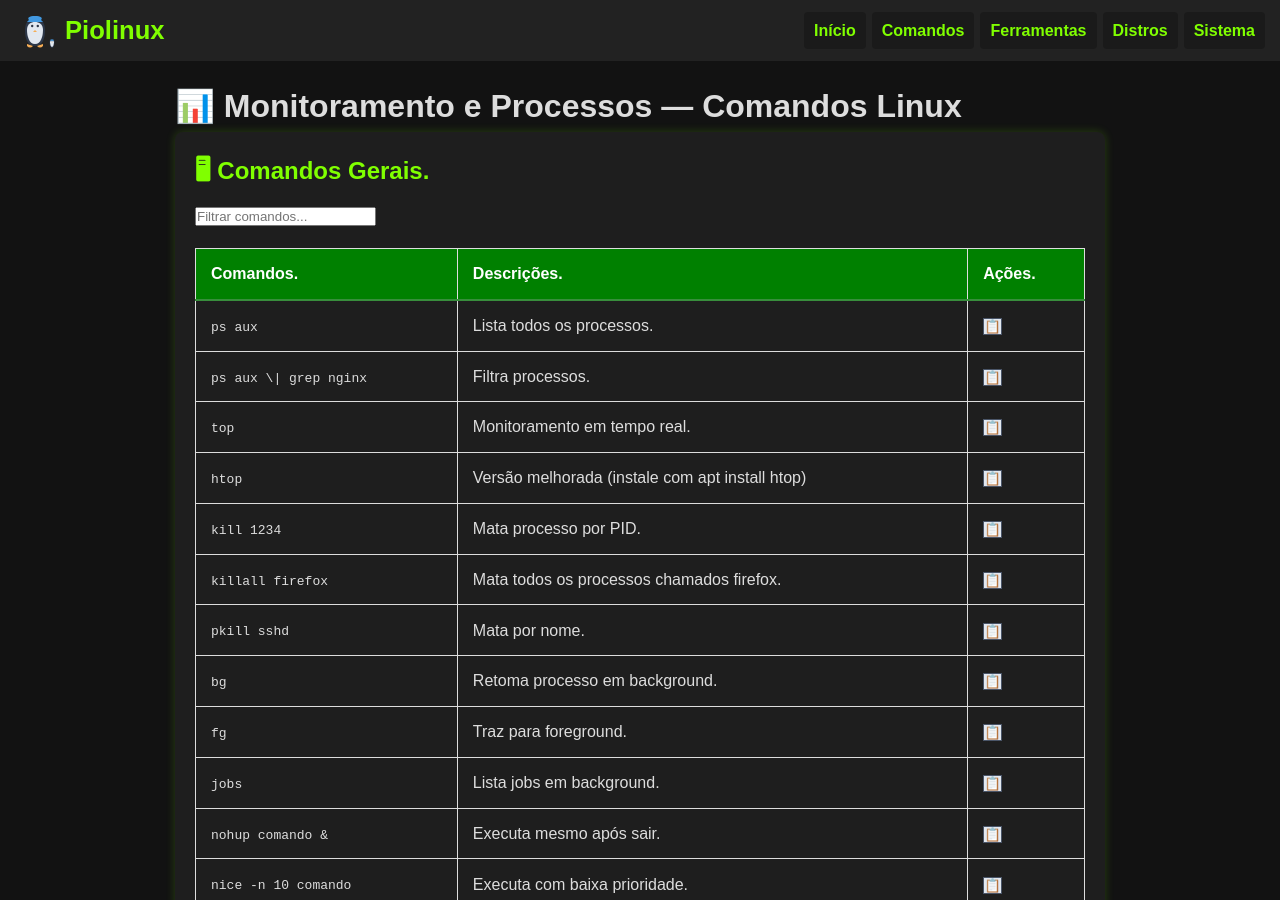
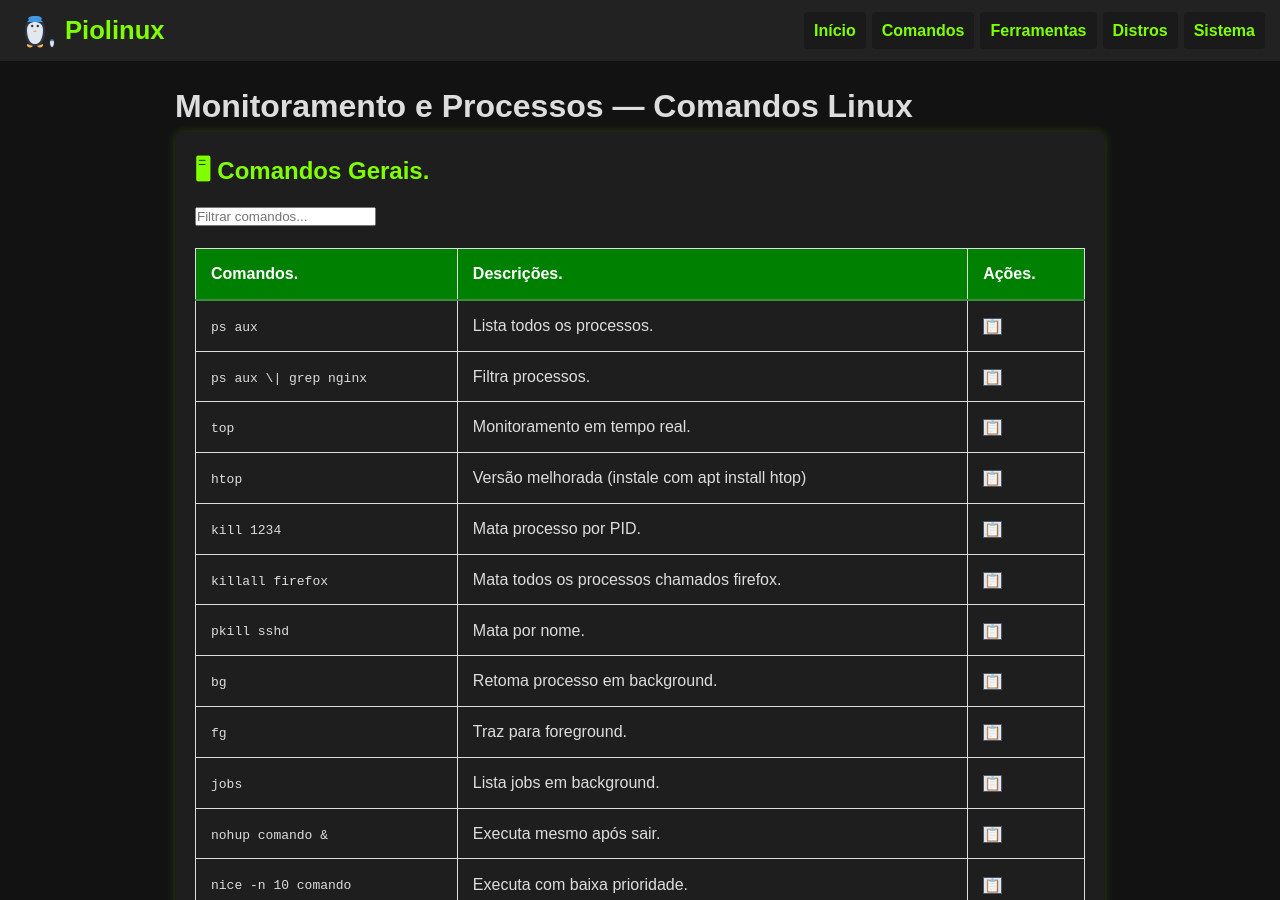
Before and after one commit to Piolinux/piolinux-site, a Jekyll site: the page built from _pages/_comandos/monitoramento-e-processos.md, in a window 1280 px wide and 900 px high. Built offline with Jekyll 4.4.1, drawn with Linux system fonts in a browser that asks for light colours.

```diff
--- a/_pages/_comandos/monitoramento-e-processos.md
+++ b/_pages/_comandos/monitoramento-e-processos.md
@@ -1,6 +1,6 @@
 ---
 layout: default
-title: "📊 Monitoramento e Processos — Comandos Linux"
+title: "Monitoramento e Processos — Comandos Linux"
 description: "Guia técnico com comandos essenciais de Monitoramento e Processos. Copie, cole e use direto no terminal. Organizado por monitoramento e processos."
 permalink: /monitoramento-e-processos/
 ---
```
